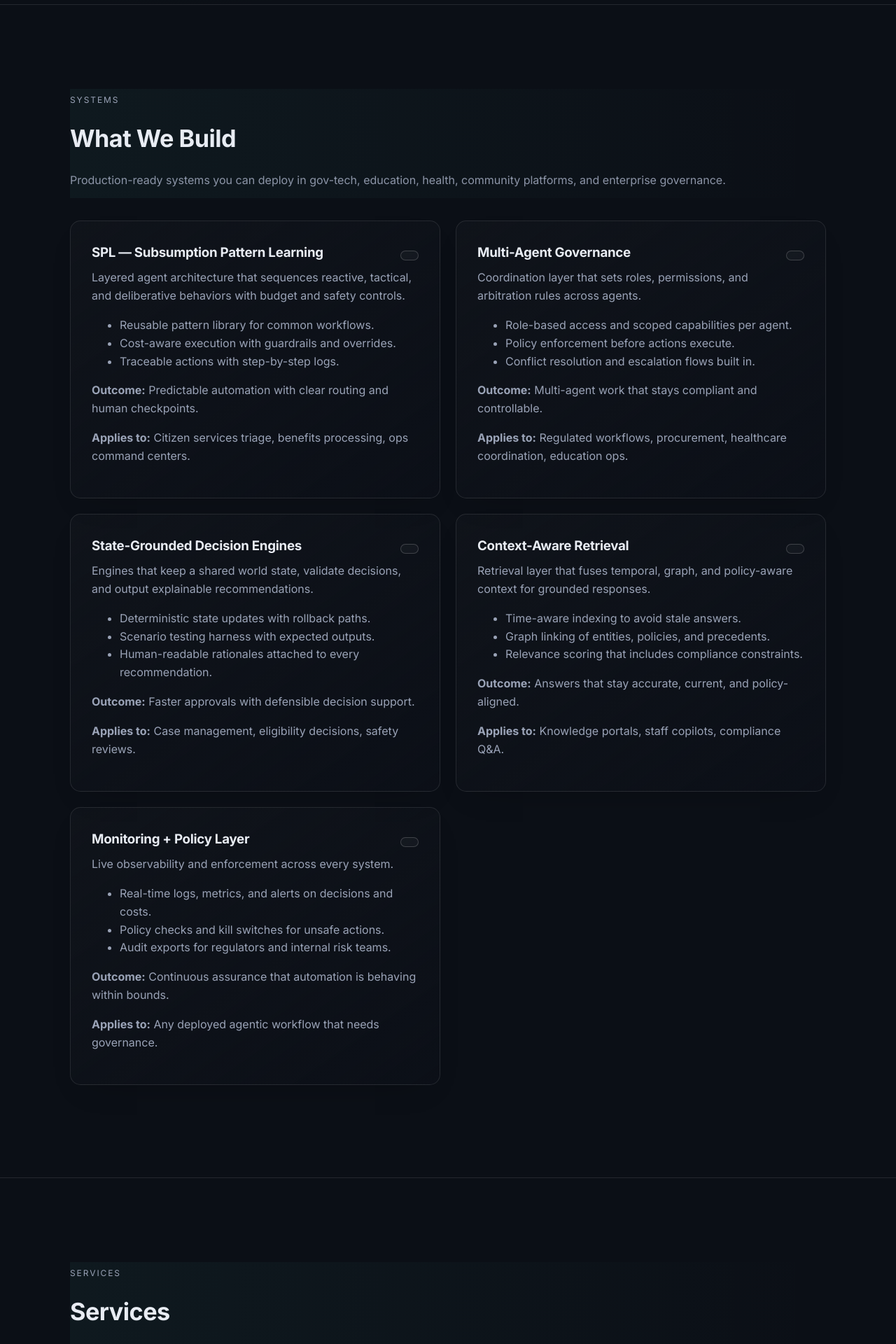
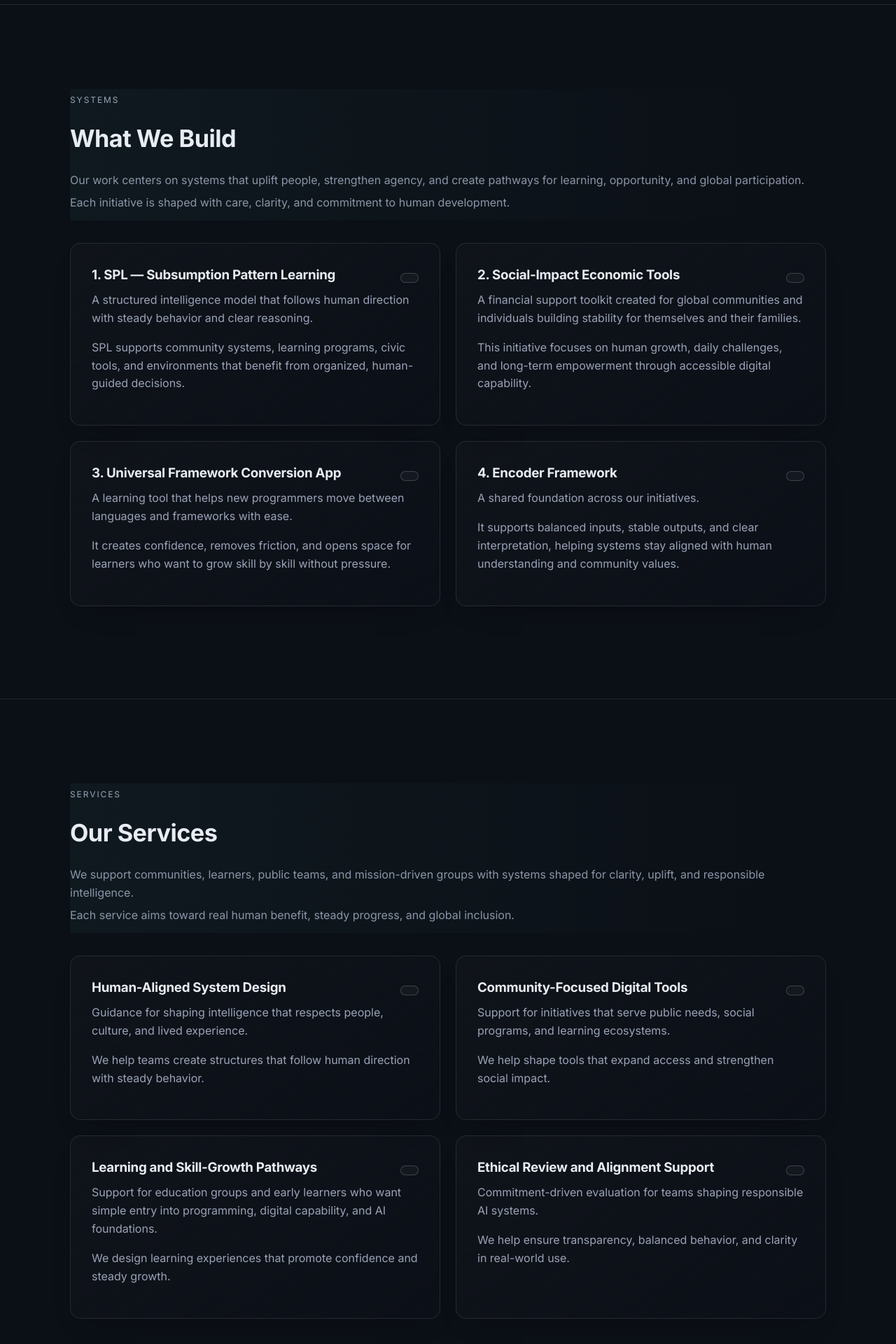
Before and after one commit to SSKG2602/webv003, a Flask app: page / in a window 1280 px wide. Shown: the part 4231-6151 px from the top of the page at 70% size. Run offline with Flask 3, Linux system fonts and the light colour scheme.

Commit message:
Update What We Build and Services content

```diff
--- a/templates/index.html
+++ b/templates/index.html
@@ -156,78 +156,41 @@
     <div class="section-header">
       <p class="eyebrow-label">Systems</p>
       <h2 class="section-title">What We Build</h2>
-      <p class="section-subtitle">Production-ready systems you can deploy in gov-tech, education, health, community platforms, and enterprise governance.</p>
+      <p class="section-subtitle">Our work centers on systems that uplift people, strengthen agency, and create pathways for learning, opportunity, and global participation.</p>
+      <p class="section-subtitle">Each initiative is shaped with care, clarity, and commitment to human development.</p>
     </div>
     <div class="card-grid">
       <article class="card card-secondary system-card">
         <div class="card-header">
-          <h3>SPL — Subsumption Pattern Learning</h3>
+          <h3>1. SPL — Subsumption Pattern Learning</h3>
           <span class="badge" data-status="ready"></span>
         </div>
-        <p class="text-muted">Layered agent architecture that sequences reactive, tactical, and deliberative behaviors with budget and safety controls.</p>
-        <ul class="text-muted">
-          <li>Reusable pattern library for common workflows.</li>
-          <li>Cost-aware execution with guardrails and overrides.</li>
-          <li>Traceable actions with step-by-step logs.</li>
-        </ul>
-        <p class="text-muted"><strong>Outcome:</strong> Predictable automation with clear routing and human checkpoints.</p>
-        <p class="text-muted"><strong>Applies to:</strong> Citizen services triage, benefits processing, ops command centers.</p>
+        <p class="text-muted">A structured intelligence model that follows human direction with steady behavior and clear reasoning.</p>
+        <p class="text-muted">SPL supports community systems, learning programs, civic tools, and environments that benefit from organized, human-guided decisions.</p>
       </article>
       <article class="card card-secondary system-card">
         <div class="card-header">
-          <h3>Multi-Agent Governance</h3>
+          <h3>2. Social-Impact Economic Tools</h3>
           <span class="badge" data-status="ready"></span>
         </div>
-        <p class="text-muted">Coordination layer that sets roles, permissions, and arbitration rules across agents.</p>
-        <ul class="text-muted">
-          <li>Role-based access and scoped capabilities per agent.</li>
-          <li>Policy enforcement before actions execute.</li>
-          <li>Conflict resolution and escalation flows built in.</li>
-        </ul>
-        <p class="text-muted"><strong>Outcome:</strong> Multi-agent work that stays compliant and controllable.</p>
-        <p class="text-muted"><strong>Applies to:</strong> Regulated workflows, procurement, healthcare coordination, education ops.</p>
+        <p class="text-muted">A financial support toolkit created for global communities and individuals building stability for themselves and their families.</p>
+        <p class="text-muted">This initiative focuses on human growth, daily challenges, and long-term empowerment through accessible digital capability.</p>
       </article>
       <article class="card card-secondary system-card">
         <div class="card-header">
-          <h3>State-Grounded Decision Engines</h3>
+          <h3>3. Universal Framework Conversion App</h3>
           <span class="badge" data-status="ready"></span>
         </div>
-        <p class="text-muted">Engines that keep a shared world state, validate decisions, and output explainable recommendations.</p>
-        <ul class="text-muted">
-          <li>Deterministic state updates with rollback paths.</li>
-          <li>Scenario testing harness with expected outputs.</li>
-          <li>Human-readable rationales attached to every recommendation.</li>
-        </ul>
-        <p class="text-muted"><strong>Outcome:</strong> Faster approvals with defensible decision support.</p>
-        <p class="text-muted"><strong>Applies to:</strong> Case management, eligibility decisions, safety reviews.</p>
+        <p class="text-muted">A learning tool that helps new programmers move between languages and frameworks with ease.</p>
+        <p class="text-muted">It creates confidence, removes friction, and opens space for learners who want to grow skill by skill without pressure.</p>
       </article>
       <article class="card card-secondary system-card">
         <div class="card-header">
-          <h3>Context-Aware Retrieval</h3>
+          <h3>4. Encoder Framework</h3>
           <span class="badge" data-status="ready"></span>
         </div>
-        <p class="text-muted">Retrieval layer that fuses temporal, graph, and policy-aware context for grounded responses.</p>
-        <ul class="text-muted">
-          <li>Time-aware indexing to avoid stale answers.</li>
-          <li>Graph linking of entities, policies, and precedents.</li>
-          <li>Relevance scoring that includes compliance constraints.</li>
-        </ul>
-        <p class="text-muted"><strong>Outcome:</strong> Answers that stay accurate, current, and policy-aligned.</p>
-        <p class="text-muted"><strong>Applies to:</strong> Knowledge portals, staff copilots, compliance Q&amp;A.</p>
-      </article>
-      <article class="card card-secondary system-card">
-        <div class="card-header">
-          <h3>Monitoring + Policy Layer</h3>
-          <span class="badge" data-status="ready"></span>
-        </div>
-        <p class="text-muted">Live observability and enforcement across every system.</p>
-        <ul class="text-muted">
-          <li>Real-time logs, metrics, and alerts on decisions and costs.</li>
-          <li>Policy checks and kill switches for unsafe actions.</li>
-          <li>Audit exports for regulators and internal risk teams.</li>
-        </ul>
-        <p class="text-muted"><strong>Outcome:</strong> Continuous assurance that automation is behaving within bounds.</p>
-        <p class="text-muted"><strong>Applies to:</strong> Any deployed agentic workflow that needs governance.</p>
+        <p class="text-muted">A shared foundation across our initiatives.</p>
+        <p class="text-muted">It supports balanced inputs, stable outputs, and clear interpretation, helping systems stay aligned with human understanding and community values.</p>
       </article>
     </div>
   </div>
@@ -237,54 +200,42 @@
   <div class="container">
     <div class="section-header">
       <p class="eyebrow-label">Services</p>
-      <h2 class="section-title">Services</h2>
-      <p class="section-subtitle">Engagements built for leaders who need accountable AI in production.</p>
+      <h2 class="section-title">Our Services</h2>
+      <p class="section-subtitle">We support communities, learners, public teams, and mission-driven groups with systems shaped for clarity, uplift, and responsible intelligence.</p>
+      <p class="section-subtitle">Each service aims toward real human benefit, steady progress, and global inclusion.</p>
     </div>
     <div class="card-grid">
       <article class="card card-secondary service-card">
         <div class="card-header">
-          <h3>Architecture &amp; Safety Review</h3>
+          <h3>Human-Aligned System Design</h3>
           <span class="badge" data-status="ready"></span>
         </div>
-        <p class="text-muted">Solves: You need a defensible plan before funding, launch, or audit.</p>
-        <p class="text-muted">Deliverables: Architecture map, risk register, safety controls, deployment plan, and board-ready summary.</p>
-        <p class="text-muted">When to choose: Pre-implementation or pre-audit; 2–3 week sprint.</p>
+        <p class="text-muted">Guidance for shaping intelligence that respects people, culture, and lived experience.</p>
+        <p class="text-muted">We help teams create structures that follow human direction with steady behavior.</p>
       </article>
       <article class="card card-secondary service-card">
         <div class="card-header">
-          <h3>Governed Agent Build</h3>
+          <h3>Community-Focused Digital Tools</h3>
           <span class="badge" data-status="ready"></span>
         </div>
-        <p class="text-muted">Solves: You want a working agentic workflow with controls and explainability.</p>
-        <p class="text-muted">Deliverables: Configured SPL + governance layer, policy checks, monitoring dashboard, and runbook.</p>
-        <p class="text-muted">When to choose: To ship a pilot in 4–6 weeks with real users.</p>
+        <p class="text-muted">Support for initiatives that serve public needs, social programs, and learning ecosystems.</p>
+        <p class="text-muted">We help shape tools that expand access and strengthen social impact.</p>
       </article>
       <article class="card card-secondary service-card">
         <div class="card-header">
-          <h3>Decision Engine Implementation</h3>
+          <h3>Learning and Skill-Growth Pathways</h3>
           <span class="badge" data-status="ready"></span>
         </div>
-        <p class="text-muted">Solves: You need explainable recommendations for approvals and routing.</p>
-        <p class="text-muted">Deliverables: State-grounded engine, rationale generation, test suite, and integration guide.</p>
-        <p class="text-muted">When to choose: For case management, benefits, procurement, or compliance routing.</p>
+        <p class="text-muted">Support for education groups and early learners who want simple entry into programming, digital capability, and AI foundations.</p>
+        <p class="text-muted">We design learning experiences that promote confidence and steady growth.</p>
       </article>
       <article class="card card-secondary service-card">
         <div class="card-header">
-          <h3>Context Retrieval &amp; Copilot</h3>
+          <h3>Ethical Review and Alignment Support</h3>
           <span class="badge" data-status="ready"></span>
         </div>
-        <p class="text-muted">Solves: You need reliable answers over your policies, cases, and records.</p>
-        <p class="text-muted">Deliverables: Temporal/graph-aware retriever, safety filters, UX copy, and usage metrics.</p>
-        <p class="text-muted">When to choose: For staff copilots, public information portals, or support desks.</p>
-      </article>
-      <article class="card card-secondary service-card">
-        <div class="card-header">
-          <h3>Monitoring &amp; Policy Hardening</h3>
-          <span class="badge" data-status="ready"></span>
-        </div>
-        <p class="text-muted">Solves: You must prove ongoing control after launch.</p>
-        <p class="text-muted">Deliverables: Live monitoring, alerts, policy enforcement hooks, and audit exports.</p>
-        <p class="text-muted">When to choose: Post-launch or during scale; 2-week instrumentation sprint.</p>
+        <p class="text-muted">Commitment-driven evaluation for teams shaping responsible AI systems.</p>
+        <p class="text-muted">We help ensure transparency, balanced behavior, and clarity in real-world use.</p>
       </article>
     </div>
   </div>
```
Also changed, not shown: docs/index.html (+29 -78 lines).
